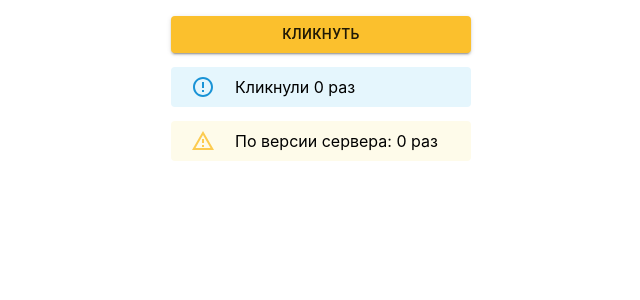
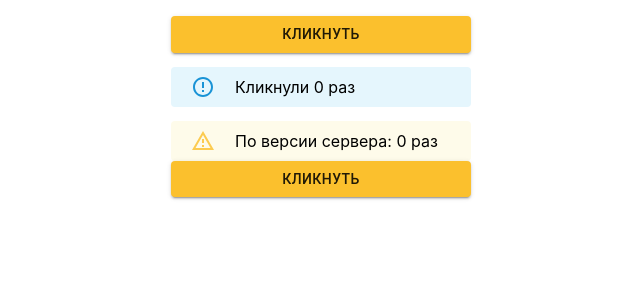
Before and after one commit to Baranov-Dmitry/microline, a React (Create React App) app: page / in a window 1280 px wide. Shown: the top 300 px of the page, without its empty margins (319-959 px from the left). Built offline with nearby package versions, Linux system fonts and the light colour scheme.

Commit message:
Added one more button

```diff
--- a/src/App.tsx
+++ b/src/App.tsx
@@ -54,6 +54,12 @@ function App() {
         <CountRectangle bgcolor="#fb5a5a" text={state.error} />
       }
 
+      <CountButton
+        isDisabled={isButtonDisabled}
+        handleClick={handleClick}
+        variant="contained"
+        text='КЛИКНУТЬ' />
+
     </CountContainer>
   );
 }
```
